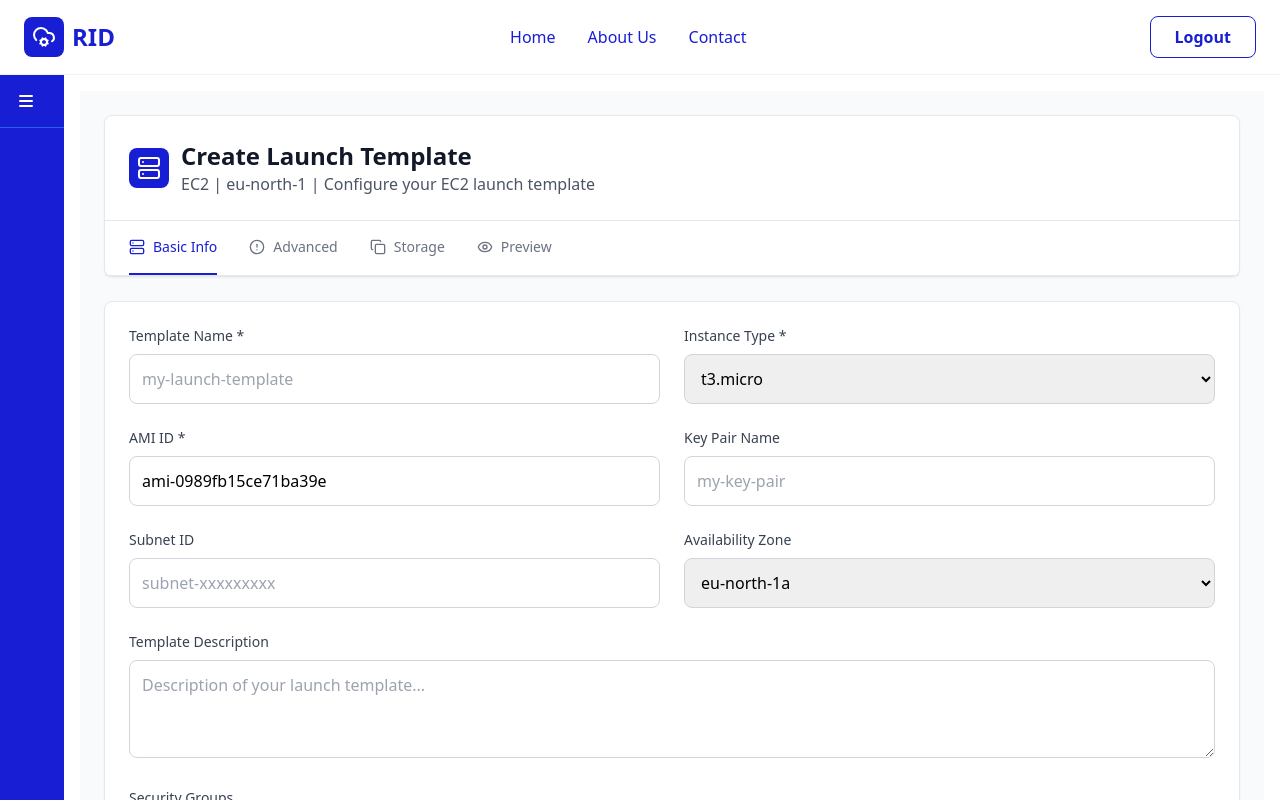
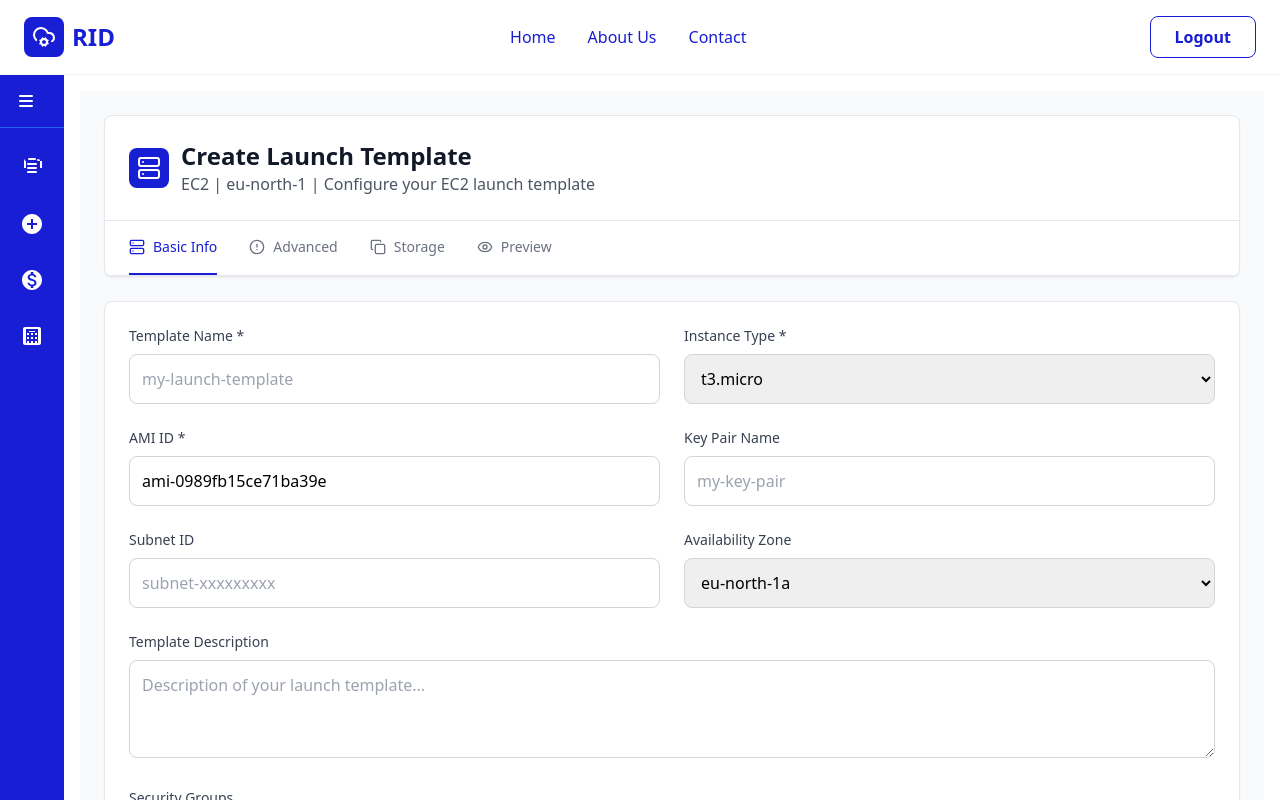
Before and after one commit to zulaikhamir/RID, a React (Vite) app: page /dashboard/ec2/launch in a window 1280 px wide. Both pictures are taken after a click on the button 26 px from the left and 101 px from the top of the page. Shown: the top 800 px of the page. Built offline with nearby package versions, Linux system fonts and the light colour scheme.

Commit message:
preview easy

```diff
--- a/src/components/Sidebar.jsx
+++ b/src/components/Sidebar.jsx
@@ -23,6 +23,37 @@ const Sidebar = () => {
     </svg>
   );
 
+  // Menu Icons - More specific and meaningful icons
+  const RequestDetailsIcon = () => (
+    <svg className="w-6 h-6" fill="currentColor" viewBox="0 0 24 24">
+      <path d="M9 2a1 1 0 000 2h6a1 1 0 100-2H9z" />
+      <path
+        fillRule="evenodd"
+        d="M4 5a2 2 0 012-2 1 1 0 000 2H6v6.5a.5.5 0 01-.5.5h-1a.5.5 0 01-.5-.5V5zm16 0a2 2 0 00-2-2 1 1 0 000 2h2v6.5a.5.5 0 00.5.5h1a.5.5 0 00.5-.5V5z"
+      />
+      <path d="M7 8a1 1 0 011-1h8a1 1 0 110 2H8a1 1 0 01-1-1zm0 4a1 1 0 011-1h8a1 1 0 110 2H8a1 1 0 01-1-1zm0 4a1 1 0 011-1h8a1 1 0 110 2H8a1 1 0 01-1-1z" />
+    </svg>
+  );
+
+  const CreateRequestIcon = () => (
+    <svg className="w-6 h-6" fill="currentColor" viewBox="0 0 24 24">
+      <path d="M12 2C6.48 2 2 6.48 2 12s4.48 10 10 10 10-4.48 10-10S17.52 2 12 2zm5 11h-4v4h-2v-4H7v-2h4V7h2v4h4v2z" />
+    </svg>
+  );
+
+  const BudgetIcon = () => (
+    <svg className="w-6 h-6" fill="currentColor" viewBox="0 0 24 24">
+      <path d="M12 2C6.48 2 2 6.48 2 12s4.48 10 10 10 10-4.48 10-10S17.52 2 12 2zm1.41 16.09V20h-2.67v-1.93c-1.71-.36-3.16-1.46-3.27-3.4h1.96c.1 1.05.82 1.87 2.65 1.87 1.96 0 2.4-.98 2.4-1.59 0-.83-.44-1.61-2.67-2.14-2.48-.6-4.18-1.62-4.18-3.67 0-1.72 1.39-2.84 3.11-3.21V4h2.67v1.95c1.86.45 2.79 1.86 2.85 3.39H14.3c-.05-1.11-.64-1.87-2.22-1.87-1.5 0-2.4.68-2.4 1.64 0 .84.65 1.39 2.67 1.91s4.18 1.39 4.18 3.91c-.01 1.83-1.38 2.83-3.12 3.16z" />
+    </svg>
+  );
+
+  const UserManualIcon = () => (
+    <svg className="w-6 h-6" fill="currentColor" viewBox="0 0 24 24">
+      <path d="M19 3H5c-1.1 0-2 .9-2 2v14c0 1.1.9 2 2 2h14c1.1 0 2-.9 2-2V5c0-1.1-.9-2-2-2zm-1 16H6V5h12v14zM7 19h2v-2H7v2zm0-4h2v-2H7v2zm0-4h2V9H7v2zm4 8h2v-2h-2v2zm0-4h2v-2h-2v2zm0-4h2V9h-2v2zm4 8h2v-2h-2v2zm0-4h2v-2h-2v2zm0-4h2V9h-2v2z" />
+      <path d="M9 7h6v1H9V7z" />
+    </svg>
+  );
+
   const toggleMenu = (menu) => {
     setOpenMenus((prev) => ({
       ...prev,
@@ -37,6 +68,20 @@ const Sidebar = () => {
         requestDetails: false,
         userManual: false,
       });
+    }
+  };
+
+  // Handle icon clicks when sidebar is collapsed
+  const handleCollapsedIconClick = (menu) => {
+    if (isSidebarCollapsed) {
+      // Expand sidebar and open the menu
+      setIsSidebarCollapsed(false);
+      setOpenMenus((prev) => ({
+        ...prev,
+        [menu]: true,
+      }));
+    } else {
+      toggleMenu(menu);
     }
   };
 
@@ -64,7 +109,47 @@ const Sidebar = () => {
 
       {/* Scrollable Content */}
       <div className="flex-1 overflow-y-auto p-6 space-y-4">
-        {!isSidebarCollapsed && (
+        {isSidebarCollapsed ? (
+          // Collapsed View - Show Icons Only
+          <nav className="flex flex-col gap-6 items-center">
+            {/* Request Details Icon */}
+            <button
+              onClick={() => handleCollapsedIconClick("requestDetails")}
+              className="flex items-center justify-center w-8 h-8 hover:text-blue-300 hover:bg-blue-600 hover:bg-opacity-30 rounded transition-colors"
+              title="Request Details"
+            >
+              <RequestDetailsIcon />
+            </button>
+
+            {/* Create Request Icon */}
+            <button
+              onClick={() => handleCollapsedIconClick("createRequest")}
+              className="flex items-center justify-center w-8 h-8 hover:text-blue-300 hover:bg-blue-600 hover:bg-opacity-30 rounded transition-colors"
+              title="Create Request"
+            >
+              <CreateRequestIcon />
+            </button>
+
+            {/* Budget Icon */}
+            <button
+              onClick={() => handleCollapsedIconClick("budget")}
+              className="flex items-center justify-center w-8 h-8 hover:text-blue-300 hover:bg-blue-600 hover:bg-opacity-30 rounded transition-colors"
+              title="Budget"
+            >
+              <BudgetIcon />
+            </button>
+
+            {/* User Manual Icon */}
+            <button
+              onClick={() => handleCollapsedIconClick("userManual")}
+              className="flex items-center justify-center w-8 h-8 hover:text-blue-300 hover:bg-blue-600 hover:bg-opacity-30 rounded transition-colors"
+              title="RID User Manual"
+            >
+              <UserManualIcon />
+            </button>
+          </nav>
+        ) : (
+          // Expanded View - Show Full Menu
           <nav className="flex flex-col gap-4">
             {/* Request Details */}
             <div className="space-y-2">
@@ -97,10 +182,15 @@ const Sidebar = () => {
             <CreateRequest
               TriangleRight={TriangleRight}
               TriangleDown={TriangleDown}
+              isCollapsed={false}
             />
 
             {/* Budget (separated component) */}
-            <Budget TriangleRight={TriangleRight} TriangleDown={TriangleDown} />
+            <Budget
+              TriangleRight={TriangleRight}
+              TriangleDown={TriangleDown}
+              isCollapsed={false}
+            />
 
             {/* User Manual */}
             <div className="space-y-2">
--- a/src/pages/EC2/LaunchInstance.jsx
+++ b/src/pages/EC2/LaunchInstance.jsx
@@ -634,22 +634,66 @@ const LaunchInstance = () => {
                   </button>
                 </div>
               )}
-
-              {/* Preview Tab */}
-              {activeTab === "preview" && (
+            </div>
+            {/* Configuration Summary */}
+            {activeTab === "preview" && ( // <-- make sure this matches your tab value
               <div className="space-y-6">
                 <h3 className="text-lg font-medium text-gray-900">
-                    Template Configuration Preview
+                  Block Device Mappings
                 </h3>
 
-                  <div className="bg-gray-50 rounded-lg p-4">
-                    <pre className="text-sm text-gray-800 whitespace-pre-wrap overflow-x-auto">
+                {/* Configuration Summary */}
+                <div className="bg-gray-50 rounded-xl p-6 border border-gray-200">
+                  <h4 className="text-lg font-semibold text-gray-900 mb-4">
+                    Configuration Summary
+                  </h4>
+                  <div className="space-y-4">
+                    <div className="grid grid-cols-1 md:grid-cols-2 gap-4">
+                      <div>
+                        <p className="text-sm font-medium text-gray-700">
+                          Template Name
+                        </p>
+                        <p className="text-gray-900">
+                          {templateData.templateName || "Not specified"}
+                        </p>
+                      </div>
+                      <div>
+                        <p className="text-sm font-medium text-gray-700">
+                          Instance Type
+                        </p>
+                        <p className="text-gray-900">
+                          {templateData.instanceType}
+                        </p>
+                      </div>
+                      <div>
+                        <p className="text-sm font-medium text-gray-700">
+                          AMI ID
+                        </p>
+                        <p className="text-gray-900">{templateData.amiId}</p>
+                      </div>
+                      <div>
+                        <p className="text-sm font-medium text-gray-700">
+                          Key Pair
+                        </p>
+                        <p className="text-gray-900">
+                          {templateData.keyPairName || "None"}
+                        </p>
+                      </div>
+                    </div>
+                  </div>
+                </div>
+
+                {/* JSON Preview */}
+                <div className="bg-gray-900 rounded-xl p-6 mt-6">
+                  <h4 className="text-lg font-semibold text-white mb-4">
+                    JSON Preview
+                  </h4>
+                  <pre className="text-green-400 text-sm overflow-auto max-h-96 bg-gray-800 p-4 rounded-lg">
                     {JSON.stringify(templateData, null, 2)}
                   </pre>
                 </div>
               </div>
             )}
-            </div>
 
             {/* Footer Actions */}
             <div className="px-6 py-4 bg-gray-50 border-t border-gray-200 rounded-b-lg">
@@ -696,5 +740,4 @@ const LaunchInstance = () => {
     </div>
   );
 };
-
 export default LaunchInstance;
```
Lines whose indentation alone changed are shown as unchanged.
